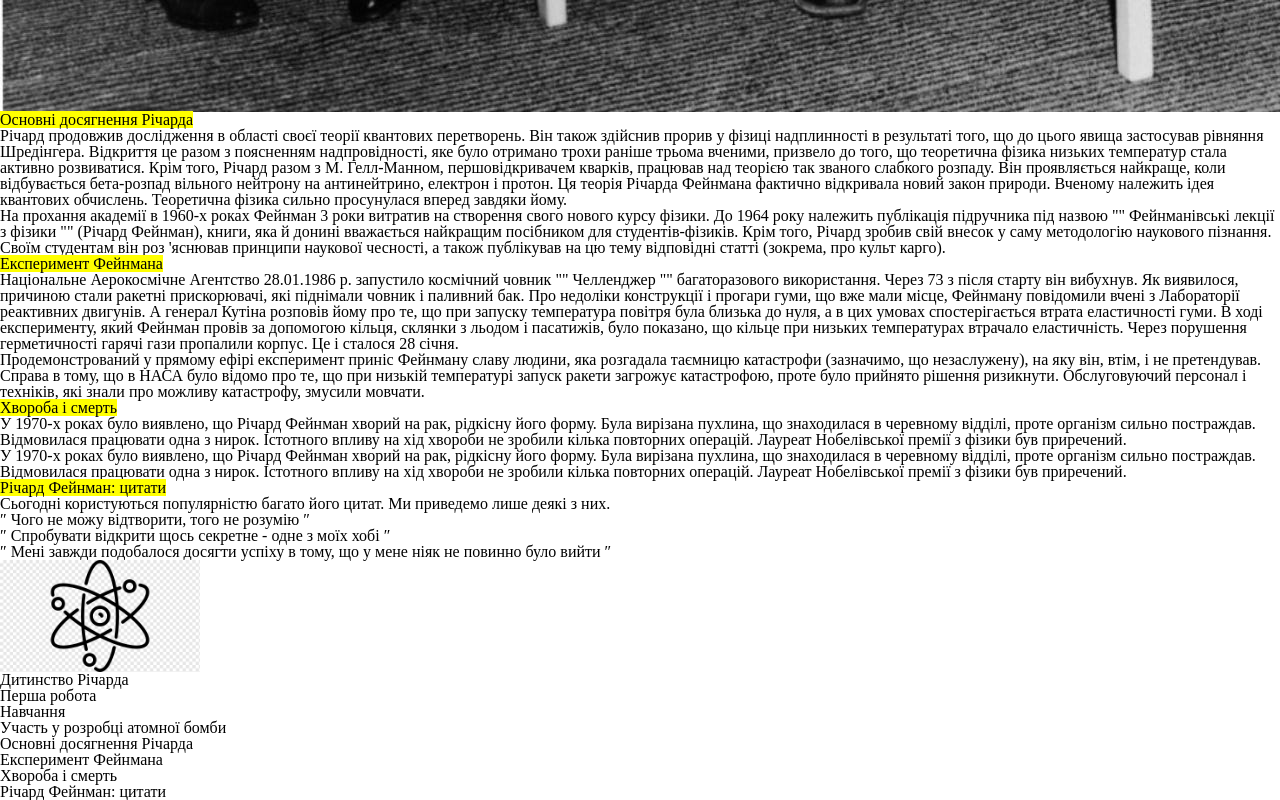
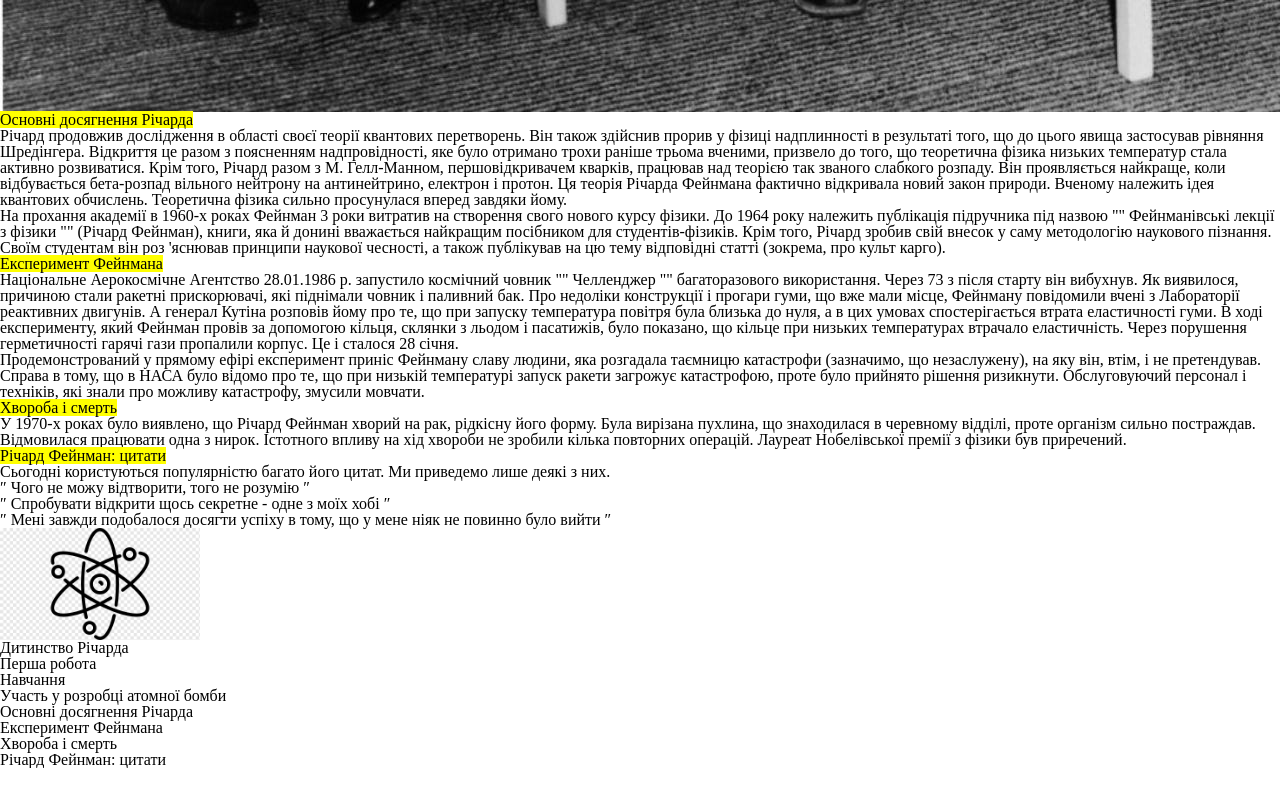
Before and after one commit to Valeriameuf/lessons, a plain HTML site: page lesson_3/index.html in a window 1280 px wide. Shown: the part 2959-3759 px from the top of the page. After the commit the page ends 3727 px from the top, so only its background shows below. Drawn offline with Linux system fonts and the light colour scheme.

Commit message:
Update index.html

```diff
--- a/lesson_3/index.html
+++ b/lesson_3/index.html
@@ -223,13 +223,6 @@
                         нирок. Істотного впливу
                         на хід хвороби не зробили кілька повторних операцій. Лауреат Нобелівської премії з фізики був
                         приречений.</p>
-                    <p>У 1970-х роках було виявлено, що Річард Фейнман хворий на рак, рідкісну його форму. Була вирізана
-                        пухлина, що
-                        знаходилася в черевному відділі, проте організм сильно постраждав. Відмовилася працювати одна з
-                        нирок. Істотного впливу
-                        на хід хвороби не зробили кілька повторних операцій. Лауреат Нобелівської премії з фізики був
-                        приречений.</p>
-
                 </div>
             </div>
             <div class="section-citation" id="citation">
```
